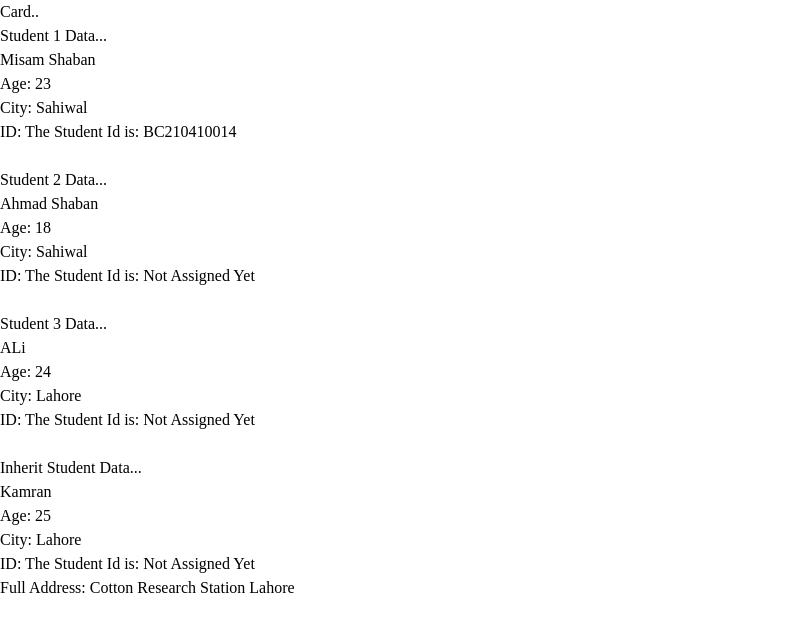
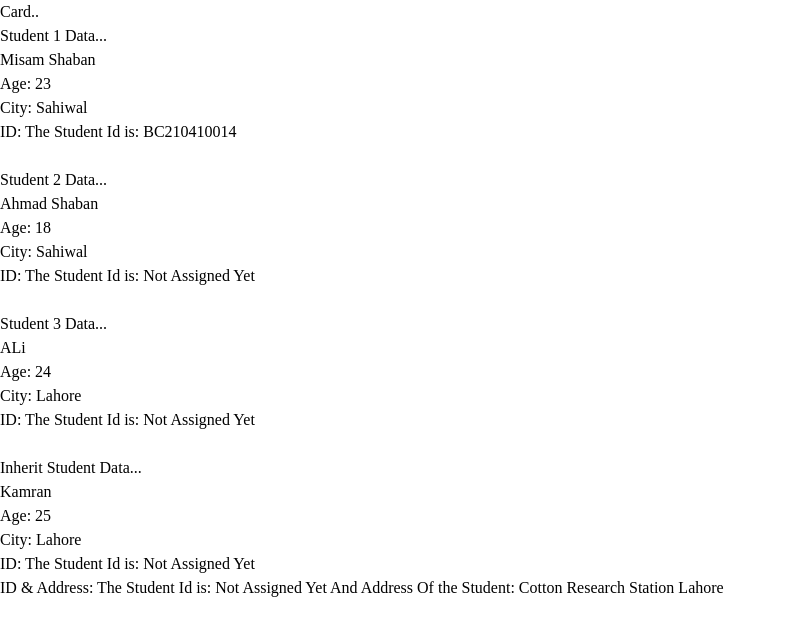
Before and after one commit to Misam-Shaban/Learning-React, a React (Vite) app in the folder React With Js/: page / in a window 1280 px wide. Shown: the top 636 px of the page, without its empty margins (0-786 px from the left). Built offline with nearby package versions, Linux system fonts and the light colour scheme.

Commit message:
Practice

```diff
--- a/React With Js/src/extands.jsx
+++ b/React With Js/src/extands.jsx
@@ -18,18 +18,29 @@ class StudentInfo {
 // Class Inheritance
 
 class CopyStudentInfo extends StudentInfo {
-    constructor(studentName,age, city,fullAddress){
-        super(studentName,age,city);
-        this.Studentfulladdress = fullAddress;
-    }
+  constructor(studentName, age, city, fullAddress) {
+    super(studentName, age, city);
+    this.Studentfulladdress = fullAddress;
+  }
+
+  stdIdAndFullAddress() {
+    return `${this.getId()} And Address Of the Student: ${this.Studentfulladdress}`;
+  }
 }
+
+//  stdIdAndFullAddress();
 
 // New Student Data
 
 const std1 = new StudentInfo("Misam Shaban", 23, "Sahiwal", "BC210410014");
 const std2 = new StudentInfo("Ahmad Shaban", 18, "Sahiwal");
 const std3 = new StudentInfo("ALi", 24, "Lahore");
-const std4 = new CopyStudentInfo("Kamran",25, "Lahore","Cotton Research Station Lahore")
+const std4 = new CopyStudentInfo(
+  "Kamran",
+  25,
+  "Lahore",
+  "Cotton Research Station Lahore",
+);
 // StudentInfo.getId()
 function Extands() {
   return (
@@ -48,7 +59,7 @@ function Extands() {
           <h2>{std2.studentName}</h2>
           <p>Age: {std2.age}</p>
           <p>City: {std2.city}</p>
-        <p>ID: {std2.getId()}</p>
+          <p>ID: {std2.getId()}</p>
         </div>
         {/* Student 3 Data */}
         <br />
@@ -57,15 +68,14 @@ function Extands() {
         <p>Age: {std3.age}</p>
         <p>City: {std3.city}</p>
         <p>ID: {std3.getId()}</p>
-            <br />
+        <br />
         <h1 className="font-bold">Inherit Student Data...</h1>
         <div className="font-medium">
           <h2>{std4.studentName}</h2>
           <p>Age: {std4.age}</p>
           <p>City: {std4.city}</p>
-        <p>ID: {std4.getId()}</p>
-          <p>Full Address: {std4.Studentfulladdress}</p>
-
+          <p>ID: {std4.getId()}</p>
+          <p>ID & Address: {std4.stdIdAndFullAddress()}</p>
         </div>
       </div>
     </>
```
